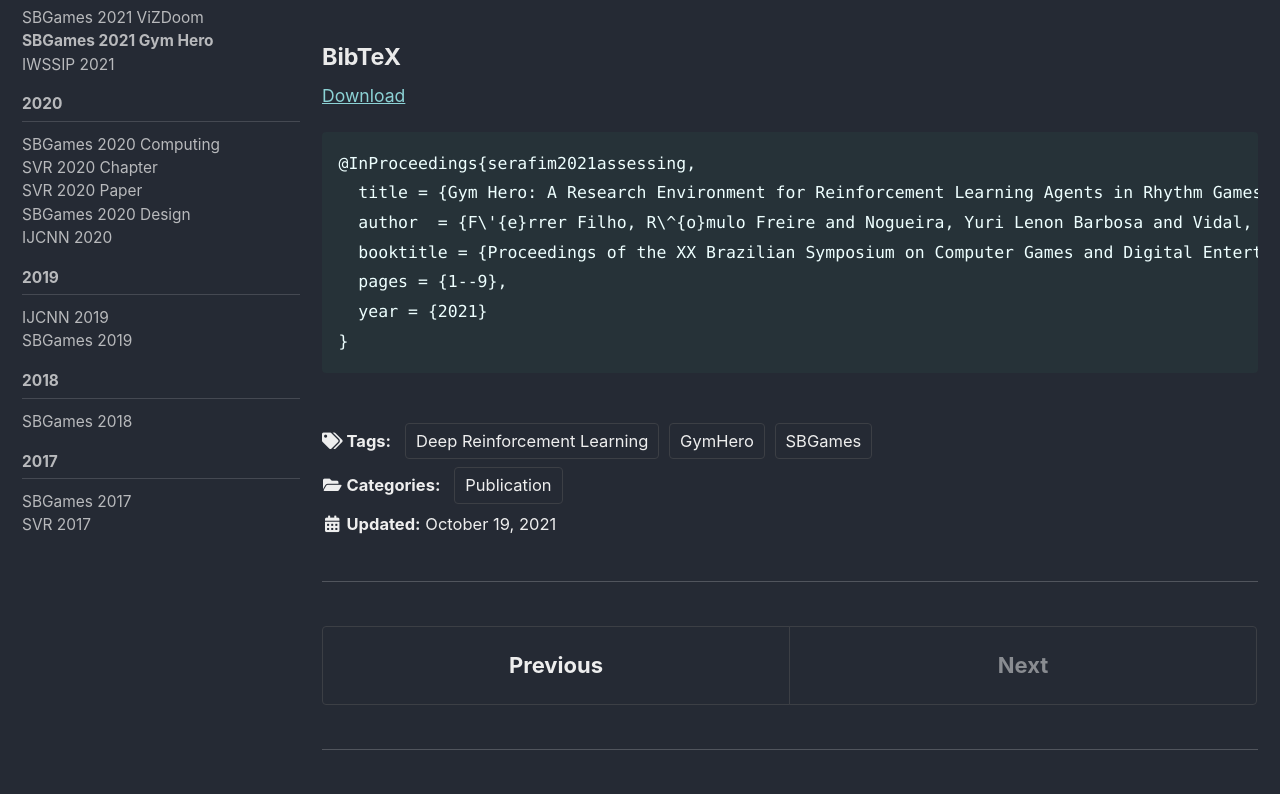
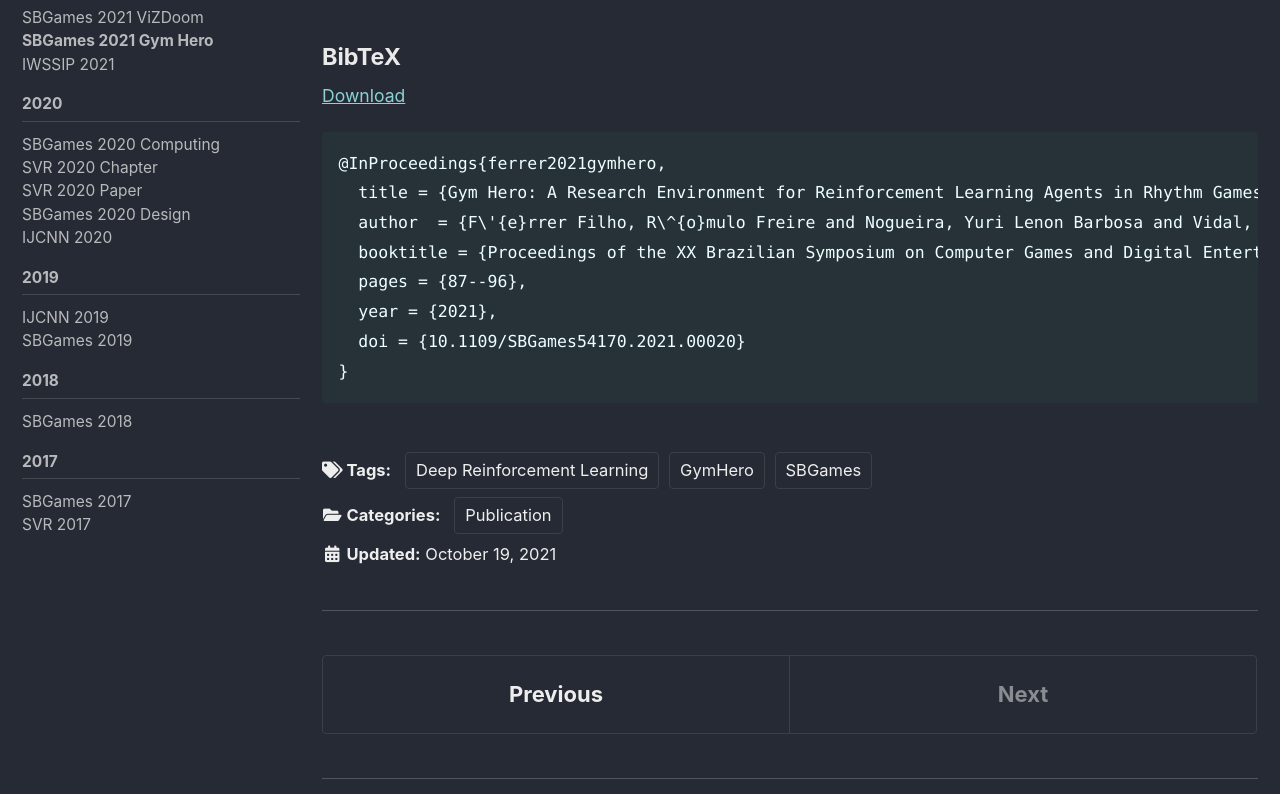
Before and after one commit to paulobruno/PersonalSite, a Jekyll site: the page built from _posts/publications/2021-10-19-SBGames-gym-hero.md, in a window 1280 px wide and 900 px high, scrolled down 1776 px, cut to the strip 106-900 px from the top of the window. Built offline with Jekyll 4.4.1, drawn with Linux system fonts in a browser that asks for light colours; cached includes are drawn as plain includes.

Commit message:
Update GymHero BibTeX

````diff
--- a/_posts/publications/2021-10-19-SBGames-gym-hero.md
+++ b/_posts/publications/2021-10-19-SBGames-gym-hero.md
@@ -55,11 +55,12 @@ This work presents a Reinforcement Learning environment, called Gym Hero, based
 </p>
 
 ```
-@InProceedings{serafim2021assessing,
+@InProceedings{ferrer2021gymhero,
   title = {Gym Hero: A Research Environment for Reinforcement Learning Agents in Rhythm Games},
   author  = {F\'{e}rrer Filho, R\^{o}mulo Freire and Nogueira, Yuri Lenon Barbosa and Vidal, Creto Augusto and Cavalcante-Neto, Joaquim Bento and Serafim, Paulo Bruno Sousa},
   booktitle = {Proceedings of the XX Brazilian Symposium on Computer Games and Digital Entertainment (SBGames)},
-  pages = {1--9},
-  year = {2021}
+  pages = {87--96},
+  year = {2021},
+  doi = {10.1109/SBGames54170.2021.00020}
 }
 ```
````
Also changed, not shown: assets/citations/ferrer2021gymhero.bib (+4 -3 lines).
